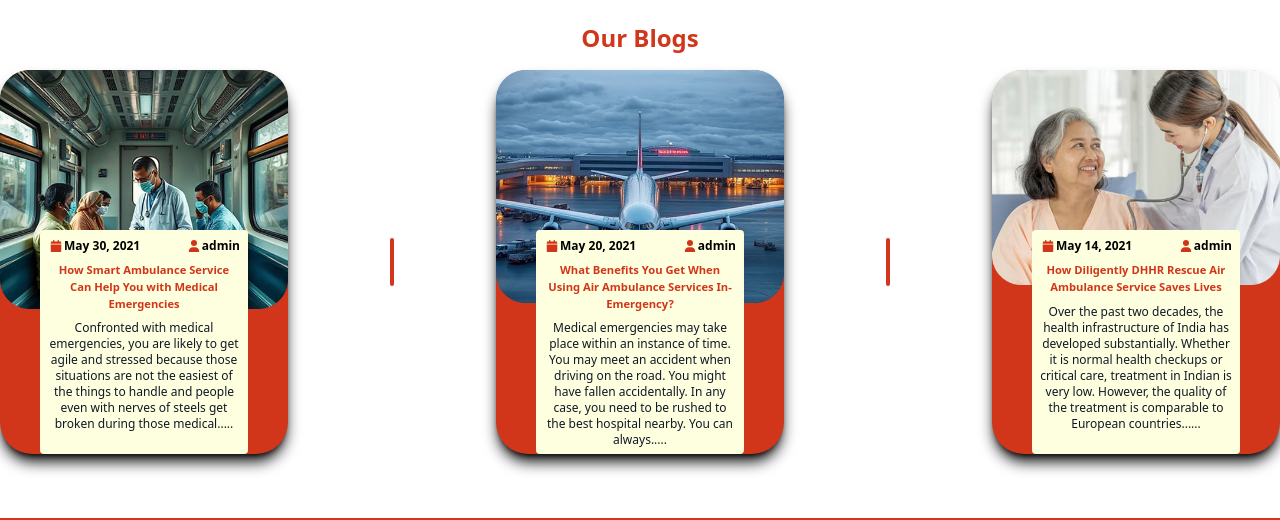
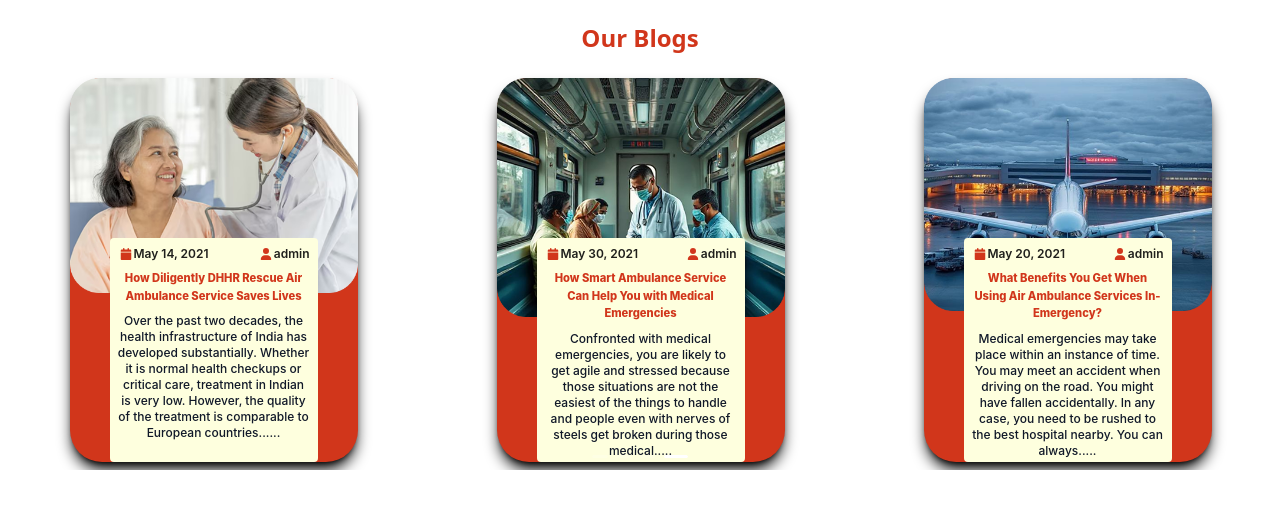
Before and after one commit to KaranSapra124/Air_Ambulance, a React (Vite) app: page /blogs in a window 1280 px wide. Shown: the part 1002-1522 px from the top of the page. Built offline with nearby package versions, Linux system fonts and the light colour scheme.

Commit message:
Started Blogs

```diff
--- /dev/null
+++ b/src/Components/Blogs/BlogsData.jsx
@@ -0,0 +1,100 @@
+import React, { useEffect, useState } from "react";
+import Container from "../Global/Container";
+import { FaCalendar, FaUser } from "react-icons/fa6";
+import ScrollAnimation from "react-animate-on-scroll";
+import { Carousel } from "antd";
+
+const BlogsData = () => {
+    const [slides,setSlides] = useState(3)
+  const blogsData = [
+    {
+      title:
+        "How Smart Ambulance Service Can Help You with Medical Emergencies",
+      image: "./Home/Blog-1.png",
+      date: "May 30, 2021",
+      desc: "Confronted with medical emergencies, you are likely to get agile and stressed because those situations are not the easiest of the things to handle and people even with nerves of steels get broken during those medical.....",
+    },
+    {
+      title:
+        "What Benefits You Get When Using Air Ambulance Services In-Emergency?",
+      image: "./Home/Blog-2.png",
+      date: "May 20, 2021",
+      desc: "Medical emergencies may take place within an instance of time. You may meet an accident when driving on the road. You might have fallen accidentally. In any case, you need to be rushed to the best hospital nearby. You can always.....",
+    },
+    {
+      title: "How Diligently DHHR Rescue Air Ambulance Service Saves Lives",
+      image: "./Home/Blog-3.png",
+      date: "May 14, 2021",
+      desc: "Over the past two decades, the health infrastructure of India has developed substantially. Whether it is normal health checkups or critical care, treatment in Indian is very low. However, the quality of the treatment is comparable to European countries......",
+    },
+    {
+      title: "How Diligently DHHR Rescue Air Ambulance Service Saves Lives",
+      image: "./Home/Blog-3.png",
+      date: "May 14, 2021",
+      desc: "Over the past two decades, the health infrastructure of India has developed substantially. Whether it is normal health checkups or critical care, treatment in Indian is very low. However, the quality of the treatment is comparable to European countries......",
+    },
+  ];
+
+   useEffect(() => {
+      const updateSlides = () => {
+        setSlides(window.outerWidth > 768 ? 3 : 1);
+      };
+
+      window.addEventListener("resize", updateSlides);
+      updateSlides(); // Initial call
+
+      return () => window.removeEventListener("resize", updateSlides);
+    }, []);
+  return (
+    <ScrollAnimation animateIn="fadeIn" duration={1.5}>
+      <Container>
+        <h1 className="lg:text-2xl text-sm text-center lg:my-4 my-2 font-bold text-primary-color">
+          Our Blogs
+        </h1>
+        <Carousel autoplay autoplaySpeed={1500} slidesToShow={slides} infinite loop className="flex justify-between  mx-auto">
+          {blogsData?.map((elem, index) => {
+            return (
+              <>
+                <div className="lg:w-72 lg:my-2  w-64  mx-auto shadow-lg shadow-black relative h-96  rounded-4xl hover:scale-105 transition-all cursor-pointer bg-primary-color">
+                  <img
+                    className="lg:w-full "
+                    src={elem?.image}
+                    alt=""
+                    srcset=""
+                  />
+                  <div className="bg-[#FEFFDE] flex flex-col gap-2 lg:w-52 w-44 mx-auto top-40 p-2 rounded inset-0 absolute">
+                    <div className="flex justify-between">
+                      <div className="flex  items-center">
+                        <FaCalendar className="text-primary-color text-xs mx-0.5" />
+                        <span className="lg:text-xs text-[0.6rem] font-semibold">
+                          {elem?.date}
+                        </span>
+                      </div>
+                      <div className="flex items-center">
+                        <FaUser className="text-primary-color text-xs mx-0.5" />
+                        <span className="lg:text-xs text-[0.6rem] font-semibold">
+                          admin
+                        </span>
+                      </div>
+                    </div>
+                    <h1 className="text-[0.7rem] text-primary-color font-extrabold text-center">
+                      {elem?.title}
+                    </h1>
+                    <p className="lg:text-xs text-[0.65rem] text-center text-gray-900 font-medium">
+                      {elem?.desc}
+                    </p>
+                  </div>
+                </div>
+                {/* {index !== blogsData.length - 1 && (
+                  <div className="h-1 w-12 lg:block hidden bg-primary-color rounded-full rotate-90"></div>
+                )} */}
+              </>
+            );
+          })}
+        </Carousel>
+      </Container>
+    </ScrollAnimation>
+  );
+};
+
+export default BlogsData;
--- a/src/pages/Blogs.jsx
+++ b/src/pages/Blogs.jsx
@@ -1,7 +1,7 @@
 import React from "react";
 import GlobalHero from "../Components/Global/GlobalHero";
 import Banner from "../Components/Home/Banner"
-import Blogs from "../Components/Home/Blogs";
+import BlogsData from "../Components/Blogs/BlogsData";
 
 const BlogsPage = () => {
   return (
@@ -13,7 +13,7 @@ const BlogsPage = () => {
           "https://s3-alpha-sig.figma.com/img/6d18/aba7/f531c8da3cb69c86a45dae6e3df62467?Expires=1742169600&Key-Pair-Id=APKAQ4GOSFWCW27IBOMQ&Signature=e6mtLC9bLL9b-99iw-TG-wbcpvFZ1fRXS6yMxWnbdfXha34y3hjJaCRuQQ75fBzalvMoz75cJft3gnpFBm7NozMroQflW2ams68zbVUfwZ-KgSPidYYohguSiYz3bYorVaKwjJlfCY0gENNvUKssSOXbl2s9i5PSBrhhcg1WY50Kqe~TkNUz0XQfA~PzBOI1P60nn2W3ToyBbL~rUKQl15Zp-r3VhCSNkIb6NlWnB8LUF-dVMxiFPi0LaXDd0yUFzNFSM9kQfUUZ2LoHyMx22obal~xwG7WxTAT~-5LRSAyXquWcFQFdINatFSVzBt8ca-9QSHiUC5gnSSyy19FU8g__"
         }
       />
-      <Blogs/>
+      <BlogsData/>
       <Banner/>
     </>
   );
```
